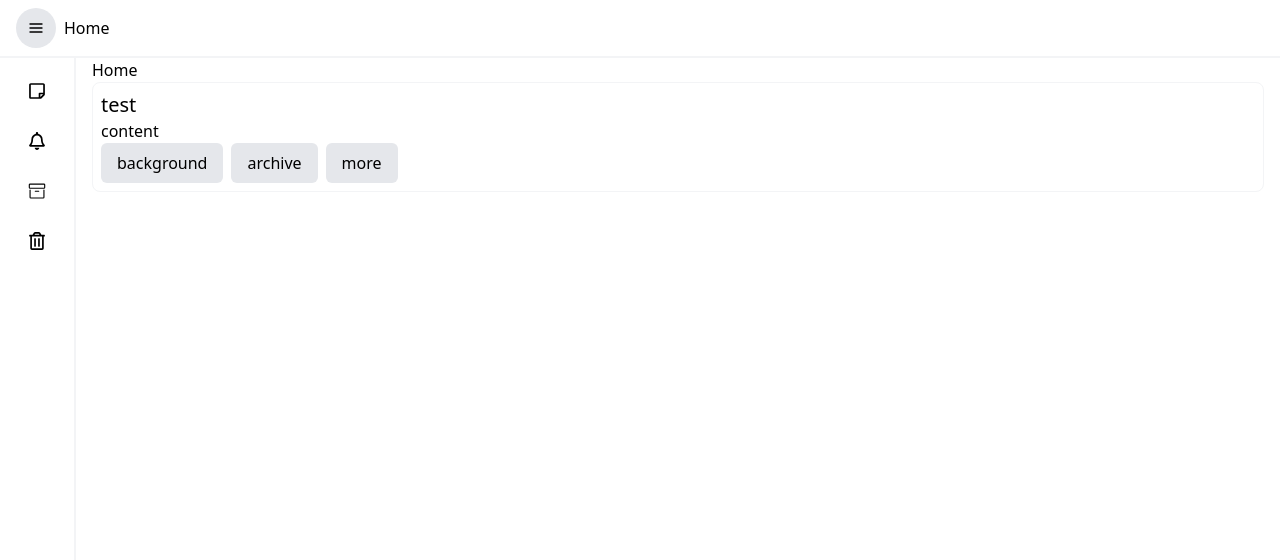
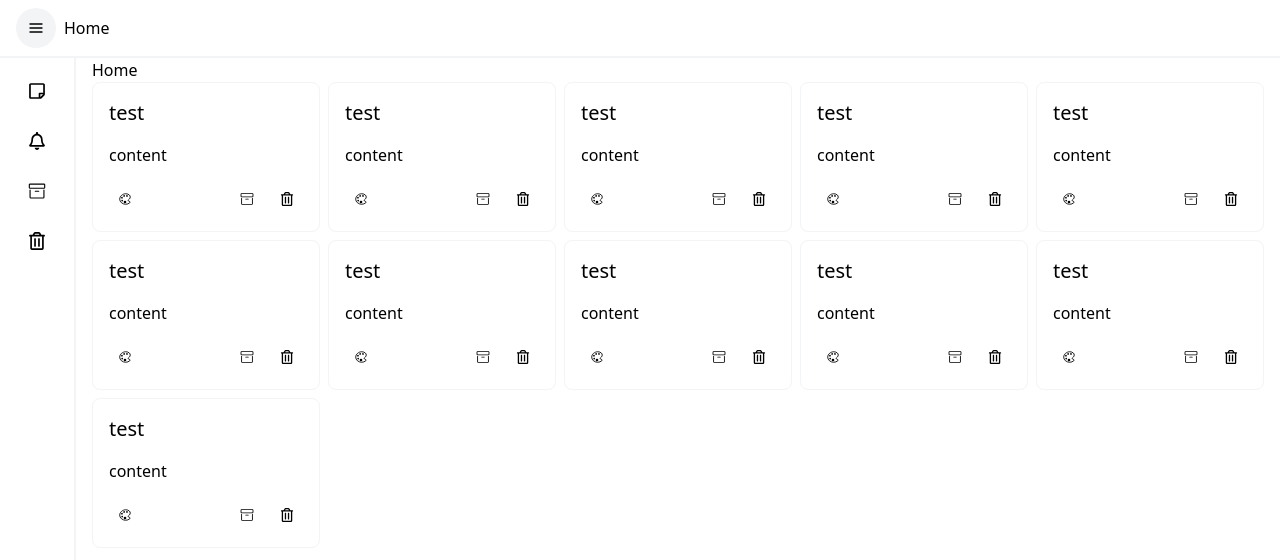
Before and after one commit to nickAndrey/todo-app, a React (Vite) app: page / in a window 1280 px wide. Shown: the top 560 px of the page. Built offline with nearby package versions, Linux system fonts and the light colour scheme.

Commit message:
Fix card component action buttons

```diff
--- a/src/components/Layout/SideBar/SideBar.tsx
+++ b/src/components/Layout/SideBar/SideBar.tsx
@@ -38,7 +38,7 @@ type SideBarProps = {
 
 const SideBar: FC<SideBarProps> = ({ isExpanded }) => {
   const linkVariants = tv({
-    base: 'py-4 px-4 mx-3 rounded-full text-lg flex items-center gap-2',
+    base: 'py-4 px-4 mx-3 rounded-full text-lg flex items-center gap-2 transition-colors duration-200',
     variants: {
       variant: {
         active: 'bg-amber-100 hover:bg-amber-100',
--- a/src/components/UI/Button/Button.tsx
+++ b/src/components/UI/Button/Button.tsx
@@ -7,12 +7,11 @@ type ButtonProps = ButtonHTMLAttributes<HTMLButtonElement> & {
   variant: Variant;
   children: ReactNode;
   size?: Size;
-  customClass?: string;
 };
 
-const Button: FC<ButtonProps> = ({ variant, children, size, ...props }) => {
+const Button: FC<ButtonProps> = ({ variant, children, size, className, ...props }) => {
   return (
-    <button className={getVariantStyles(variant, size, props.className)} {...props}>
+    <button className={getVariantStyles(variant, size, className)} {...props}>
       {children}
     </button>
   );
--- a/src/components/UI/Button/utils/getVariantStyles.ts
+++ b/src/components/UI/Button/utils/getVariantStyles.ts
@@ -2,41 +2,33 @@ import { tv } from 'tailwind-variants';
 import { Size } from '../types/size';
 import { Variant } from '../types/variant';
 
-export const getVariantStyles = (variant: Variant, size: Size = 'md', className = '') => {
 const buttonVariants = tv({
-    base: 'flex items-center justify-center transition-colors duration-200 bg-gray-200 hover:bg-gray-300 hover:cursor-pointer',
+  base: 'flex items-center justify-center transition-colors duration-200 bg-gray-100 hover:bg-gray-200 hover:cursor-pointer',
   variants: {
-      xs: {
-        default: 'text-xs px-2 py-1',
-        round: 'text-xs px-2 py-1 w-6 h-6',
-      },
-      sm: {
-        default: 'text-sm px-3 py-1.5',
-        round: 'text-sm w-8 h-8',
-      },
-      md: {
-        default: 'text-base px-4 py-2',
-        round: 'text-base w-10 h-10',
-      },
-      lg: {
-        default: 'text-lg px-5 py-3',
-        round: 'text-lg w-12 h-12',
-      },
     shape: {
       default: 'rounded-md',
       round: 'rounded-full',
     },
+    style: {
+      xs_default: 'text-xs px-2 py-1',
+      xs_round: 'text-xs px-2 py-1 w-6 h-6',
+      sm_default: 'text-sm px-3 py-1.5',
+      sm_round: 'text-sm w-8 h-8',
+      md_default: 'text-base px-4 py-2',
+      md_round: 'text-base w-10 h-10',
+      lg_default: 'text-lg px-5 py-3',
+      lg_round: 'text-lg w-12 h-12',
+    },
   },
   defaultVariants: {
     shape: 'default',
-      md: 'default',
+    style: 'md_default',
   },
 });
 
-  switch (variant) {
-    case 'round':
-      return buttonVariants({ [size]: variant, shape: 'round', className });
-    default:
-      return buttonVariants();
-  }
+export const getVariantStyles = (variant: Variant, size: Size = 'md', className = '') => {
+  const style = `${size}_${variant}` as keyof typeof buttonVariants.variants.style;
+  const baseClass = buttonVariants({ shape: variant, style });
+
+  return `${baseClass} ${className}`.trim();
 };
--- a/src/components/UI/Card/Card.tsx
+++ b/src/components/UI/Card/Card.tsx
@@ -1,5 +1,9 @@
 import { FC } from 'react';
 import { Button } from '..';
+
+import { FaRegTrashAlt } from 'react-icons/fa';
+import { GoArchive } from 'react-icons/go';
+import { IoColorPaletteOutline } from 'react-icons/io5';
 
 type CardProps = {
   title: string;
@@ -7,20 +11,22 @@ type CardProps = {
 
 const Card: FC<CardProps> = ({ title }) => {
   return (
-    <article className="flex flex-col border border-gray-100 rounded-lg p-2">
+    <article className="flex flex-col border border-gray-100 rounded-lg p-4 hover:shadow-md transition-all duration-200">
       <h4 className="text-xl font-medium">{title}</h4>
 
-      <section>content</section>
+      <section className="py-4">content</section>
 
-      <footer className="flex gap-2">
-        <Button variant="default" size="xs">
-          background
+      <footer className="flex gap-2 justify-end">
+        <Button variant="round" size="sm" className="bg-white mr-auto">
+          <IoColorPaletteOutline />
         </Button>
-        <Button variant="default" size="xs">
-          archive
+
+        <Button variant="round" size="sm" className="bg-white">
+          <GoArchive />
         </Button>
-        <Button variant="default" size="xs">
-          more
+
+        <Button variant="round" size="sm" className="bg-white">
+          <FaRegTrashAlt />
         </Button>
       </footer>
     </article>
--- a/src/pages/Home/Home.tsx
+++ b/src/pages/Home/Home.tsx
@@ -5,7 +5,19 @@ const Home: FC = () => {
   return (
     <div>
       <h4>Home</h4>
-      <Card title="test" />
+      <div className="grid grid-cols-[repeat(auto-fill,minmax(200px,1fr))] gap-2">
+        <Card title="test" />
+        <Card title="test" />
+        <Card title="test" />
+        <Card title="test" />
+        <Card title="test" />
+        <Card title="test" />
+        <Card title="test" />
+        <Card title="test" />
+        <Card title="test" />
+        <Card title="test" />
+        <Card title="test" />
+      </div>
     </div>
   );
 };
```
Lines whose indentation alone changed are shown as unchanged.
